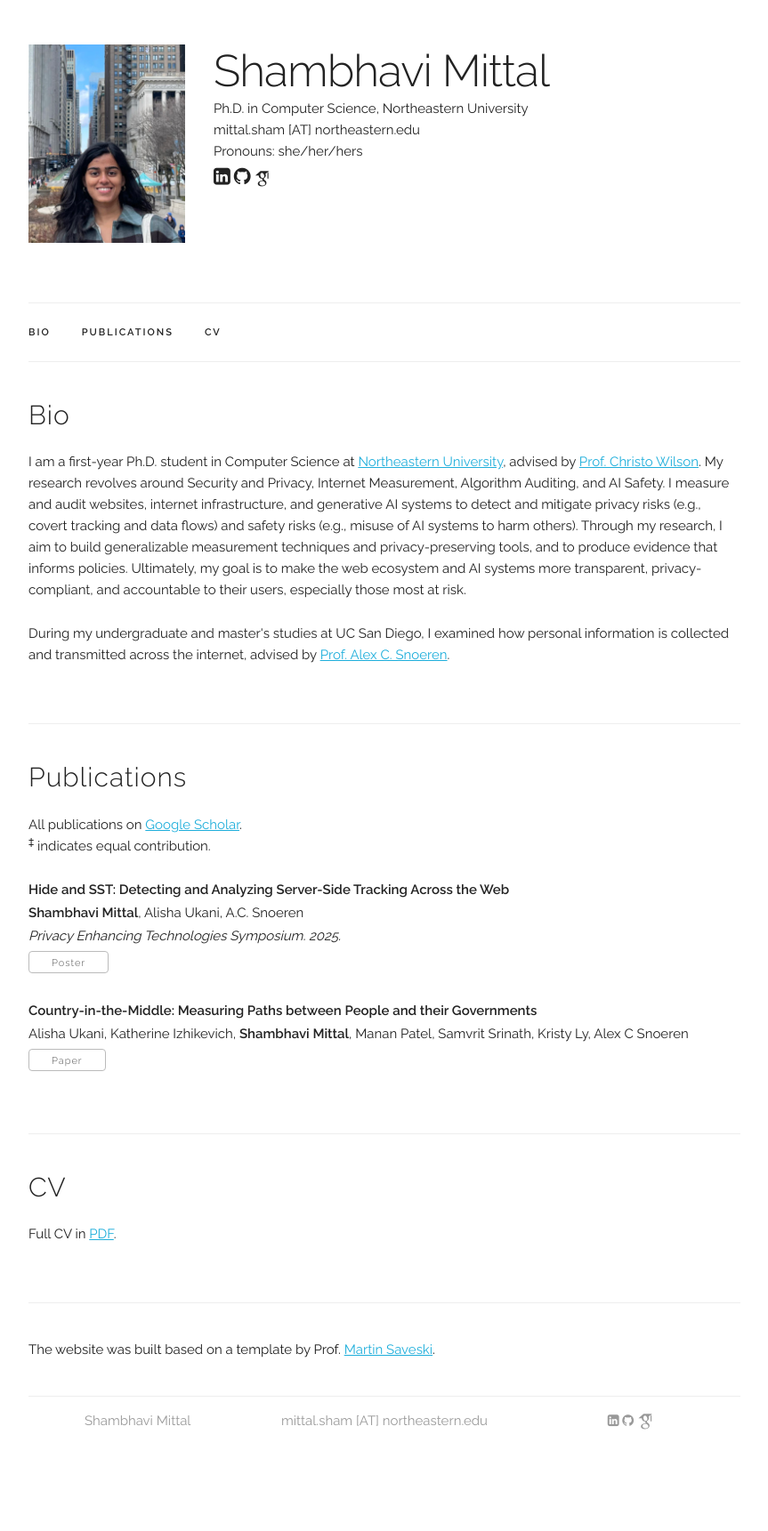
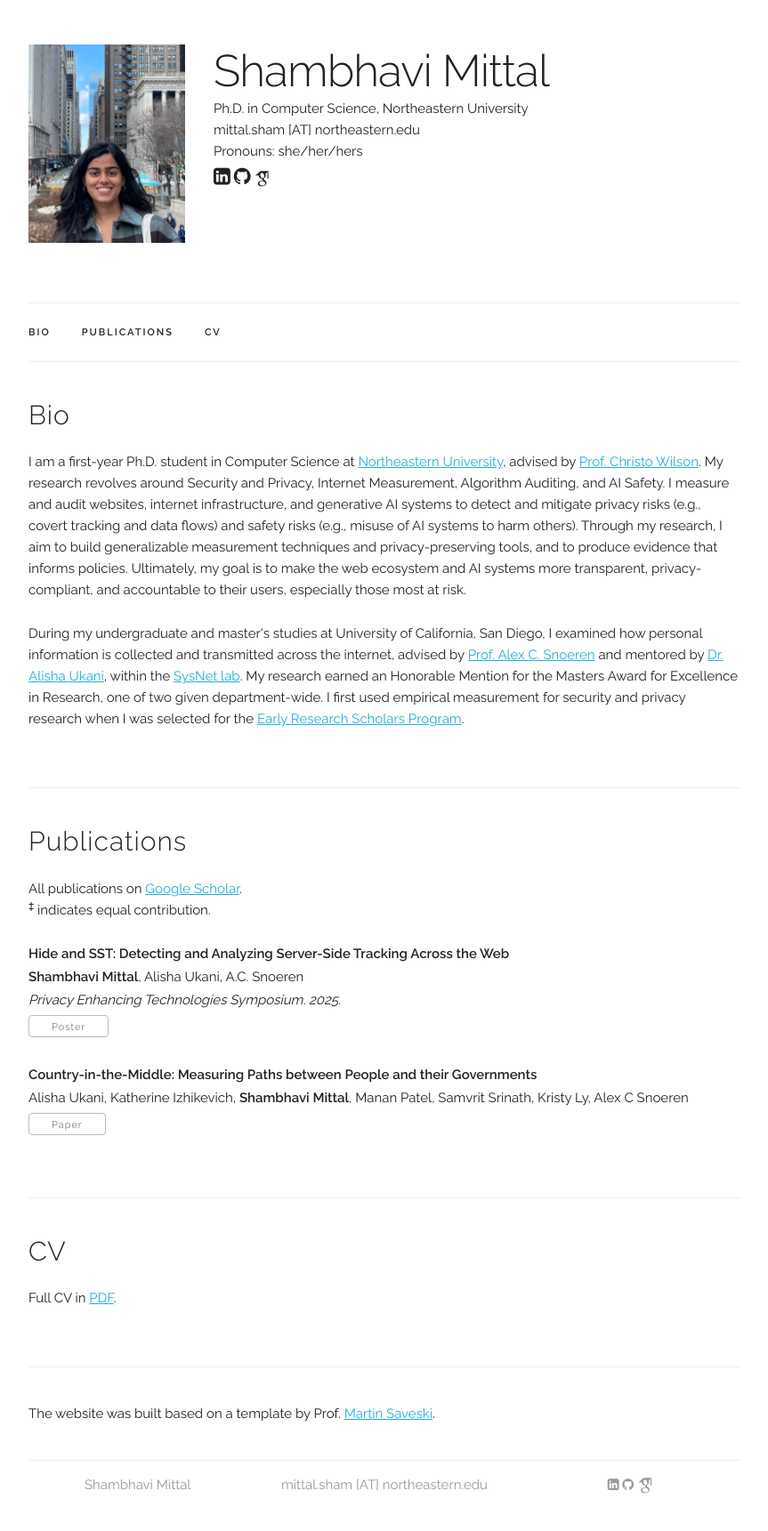
Before and after one commit to shambhavi-20/shambhavi-20.github.io, a Jekyll site: the page built from index.html, in a window 1280 px wide. Shown: the whole page at 89% size, without its empty margins (208-1071 px from the left). Built offline with Jekyll 4.4.1, drawn with Linux system fonts in a browser that asks for light colours; some web fonts are replaced; before the commit the page ends 1649 px from its top, so only the background shows below that.

Commit message:
added more to bio

```diff
--- a/index.html
+++ b/index.html
@@ -10,7 +10,9 @@
   My research revolves around Security and Privacy, Internet Measurement, Algorithm Auditing, and AI Safety. I measure and audit websites, internet infrastructure, and generative AI systems to detect and mitigate privacy risks (e.g., covert tracking and data flows) and safety risks (e.g., misuse of AI systems to harm others).
   Through my research, I aim to build generalizable measurement techniques and privacy-preserving tools, and to produce evidence that informs policies. Ultimately, my goal is to make the web ecosystem and AI systems more transparent, privacy-compliant, and accountable to their users, especially those most at risk.
   <p>
-  During my undergraduate and master's studies at UC San Diego, I examined how personal information is collected and transmitted across the internet, advised by <a href="https://cseweb.ucsd.edu/~snoeren/" target="_blank">Prof. Alex C. Snoeren</a>.
+  During my undergraduate and master's studies at University of California, San Diego, I examined how personal information is collected and transmitted across the internet, advised by <a href="https://cseweb.ucsd.edu/~snoeren/" target="_blank">Prof. Alex C. Snoeren</a> and mentored by <a href = "https://www.alishaukani.com/"> Dr. Alisha Ukani</a>, within the <a href="https://www.sysnet.ucsd.edu/sysnet/">SysNet lab</a>.
+  My research earned an Honorable Mention for the Masters Award for Excellence in Research, one of two given department-wide.
+  I first used empirical measurement for security and privacy research when I was selected for the <a href="https://ersp.ucsd.edu/projects/2023-2024-projects#h.i3sb0udxwjgk" target="_blank">Early Research Scholars Program</a>.
   </p>
   <!-- <p>
   Prior to starting my Ph.D., my work with <a href="http://www.munmund.net/" target="_blank">Dr. Munmun De Choudhury</a> uncovered the stigmatization of marginalized communities, such as survivors of gender-based violence or those with a mental health disorder, in mass communication and social media.
```
